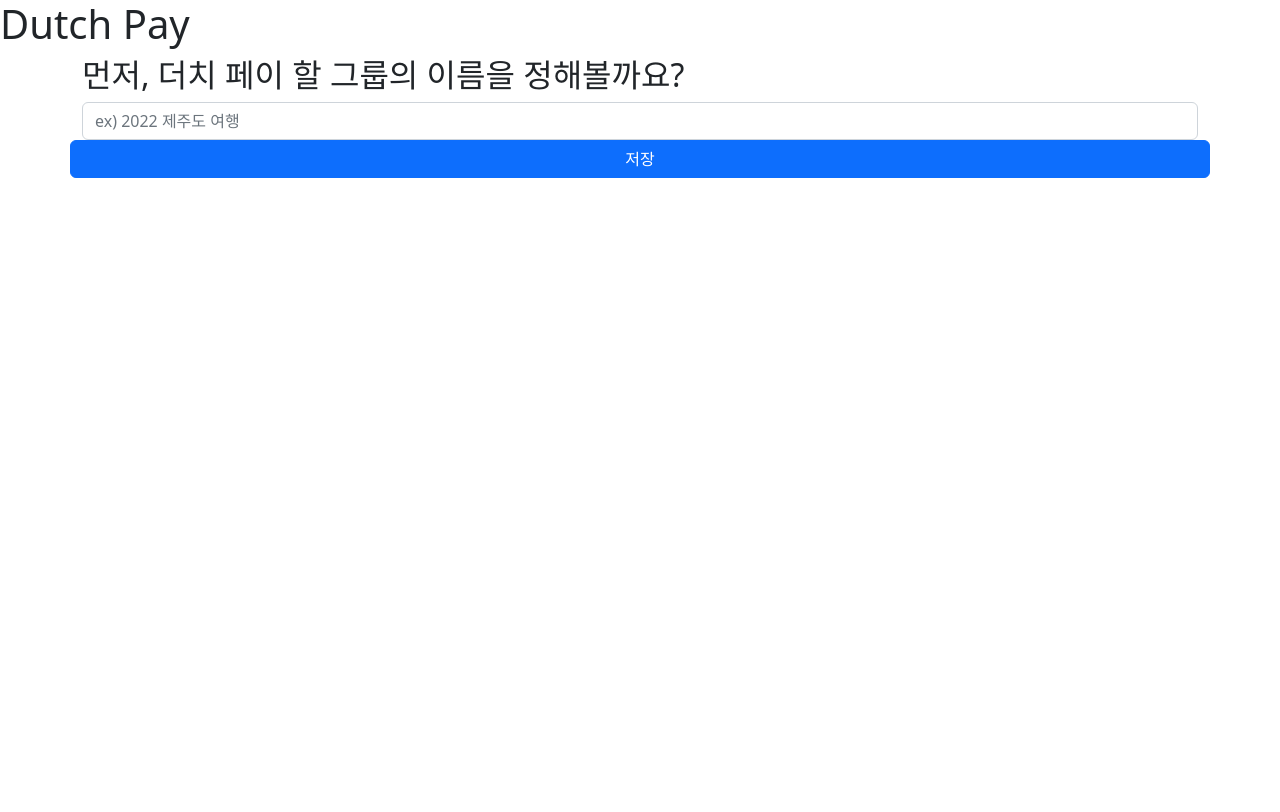
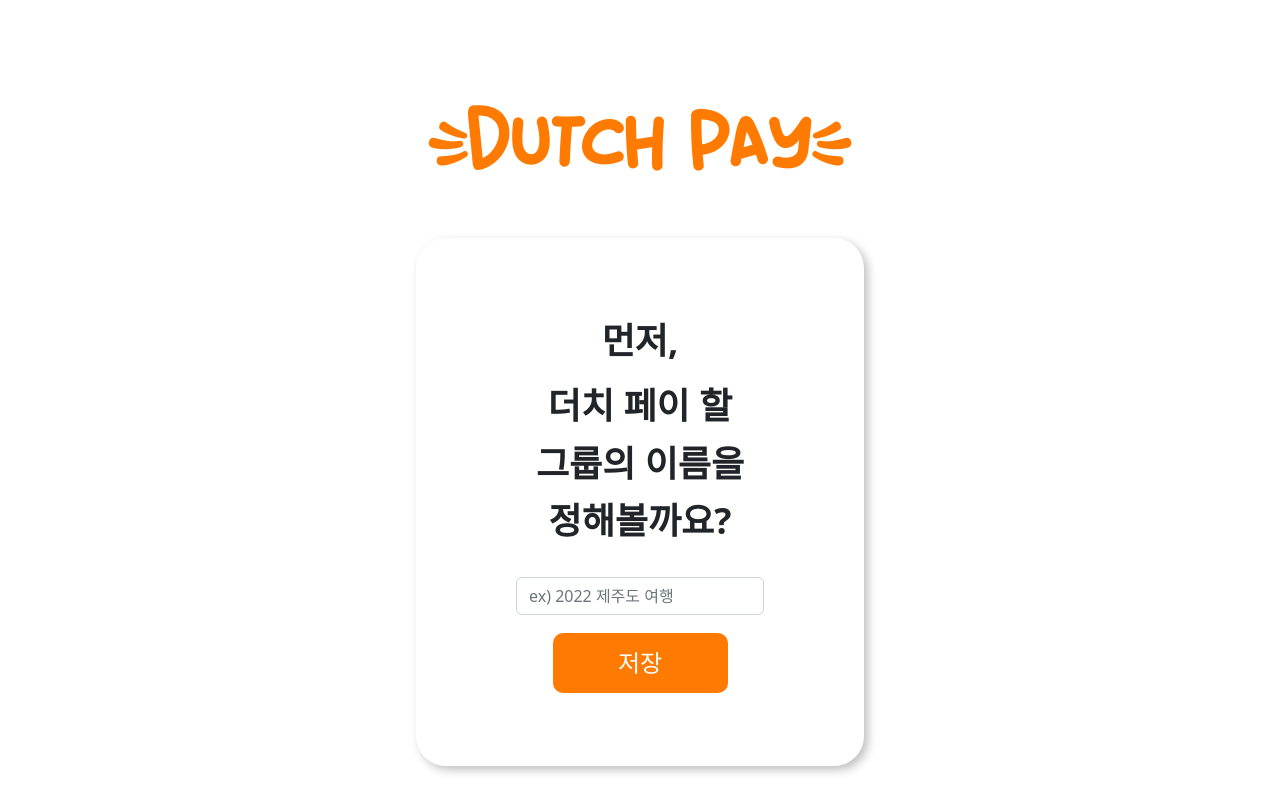
Before and after one commit to ziya312/dutchpay-fastcampus, a React (Create React App) app: page / in a window 1280 px wide. Shown: the top 812 px of the page. Built offline with nearby package versions, Linux system fonts and the light colour scheme.

Commit message:
그룹 생성 컴포넌트

```diff
--- a/src/components/CenteredOverlayForm.jsx
+++ b/src/components/CenteredOverlayForm.jsx
@@ -1,3 +1,29 @@
-export const CenteredOverlayForm = () => {
-  return <div>CenteredOverlayForm</div>;
+import { Container } from "react-bootstrap";
+import styled from "styled-components";
+import { OverlayWrapper } from "../shared/OverlayWrapper";
+
+export const CenteredOverlayForm = ({ children }) => {
+  return (
+    <StyledCentralizedContainer>
+      <StyledHeader>&lt;Dutch Pay&gt;</StyledHeader>
+      <OverlayWrapper>{children}</OverlayWrapper>
+    </StyledCentralizedContainer>
+  );
 };
+
+const StyledHeader = styled.h1`
+  font-weight: 400;
+  font-size: 72px;
+  font-family: "Mabook";
+  color: #ff7a00;
+`;
+const StyledCentralizedContainer = styled(Container)`
+  width: 50vw;
+  min-height: 80vh;
+  display: flex;
+  flex-direction: column;
+  justify-content: center;
+  align-items: center;
+  padding: 96px;
+  gap: 48px;
+`;
--- a/src/components/CreateGroup.jsx
+++ b/src/components/CreateGroup.jsx
@@ -1,8 +1,9 @@
-import { Container, Form, Row, Button } from "react-bootstrap";
+import { Container, Form, Row, Button, Col } from "react-bootstrap";
 import { groupNameState } from "../state/groupName";
 import { useRecoilState } from "recoil";
 import { useState } from "react";
 import { CenteredOverlayForm } from "./CenteredOverlayForm";
+import styled from "styled-components";
 
 export const CreateGroup = () => {
   const [groupName, setGroupName] = useRecoilState(groupNameState);
@@ -21,14 +22,15 @@ export const CreateGroup = () => {
     setValidated(true);
   };
   return (
-    <div>
-      <h1>Dutch Pay</h1>
+    <CenteredOverlayForm>
       <Container>
         <Form noValidate validated={validated} onSubmit={handleSubmit}>
-          <Row>
-            <h2>먼저, 더치 페이 할 그룹의 이름을 정해볼까요?</h2>
+          <StyledRow>
+            <Row className="align-items-start">
+              <StyledH2>먼저,</StyledH2>
+              <StyledH2> 더치 페이 할 그룹의 이름을 정해볼까요?</StyledH2>
             </Row>
-          <Row>
+            <Row className="align-items-center">
               <Form.Group controlId="validationGroupName">
                 <Form.Control
                   type="text"
@@ -38,17 +40,52 @@ export const CreateGroup = () => {
                     setGroupName(e.target.value);
                   }}
                 />
-              <Form.Control.Feedback type="invalid" data-valid={validGroupName}>
+                <Form.Control.Feedback
+                  type="invalid"
+                  data-valid={validGroupName}
+                >
                   그룹 이름을 입력해 주세요.
                 </Form.Control.Feedback>
               </Form.Group>
             </Row>
-          <Row>
-            <Button type="submit">저장</Button>
+            <Row className="align-items-end">
+              <Col className="text-center">
+                <StyledSubmitButton>저장</StyledSubmitButton>
+              </Col>
             </Row>
+          </StyledRow>
         </Form>
       </Container>
-      {/* <CenteredOverlayForm /> */}
-    </div>
+    </CenteredOverlayForm>
   );
 };
+
+const StyledH2 = styled.h2`
+  text-align: center;
+  overflow-wrap: break-word;
+  word-break: keep-all;
+  font-weight: 700;
+  font-size: 36px;
+  line-height: 160%;
+`;
+
+const StyledRow = styled(Row)`
+  height: 50vh;
+  align-items: center;
+  justify-content: center;
+  float: none;
+  margin: 0 auto;
+`;
+
+const StyledSubmitButton = styled(Button).attrs({ type: "submit" })`
+  background: #ff7a00;
+  border-radius: 10px;
+  border: none;
+  width: 175px;
+  height: 60px;
+  font-size: 24px;
+  &:hover {
+    background: #ff7a00;
+    filter: brightness(130%);
+  }
+`;
--- /dev/null
+++ b/src/shared/OverlayWrapper.jsx
@@ -0,0 +1,13 @@
+import styled from "styled-components";
+
+export const OverlayWrapper = ({ children }) => {
+  return <StyledContainer>{children}</StyledContainer>;
+};
+
+const StyledContainer = styled.div`
+  background: #ffffff;
+  box-shadow: 4px 4px 10px rgba(0, 0, 0, 0.25);
+  border-radius: 30px;
+  min-height: ${(props) => props.minHeight || "0"};
+  padding: ${(props) => props.padding || "5vw"};
+`;
```
Lines whose indentation alone changed are shown as unchanged.
